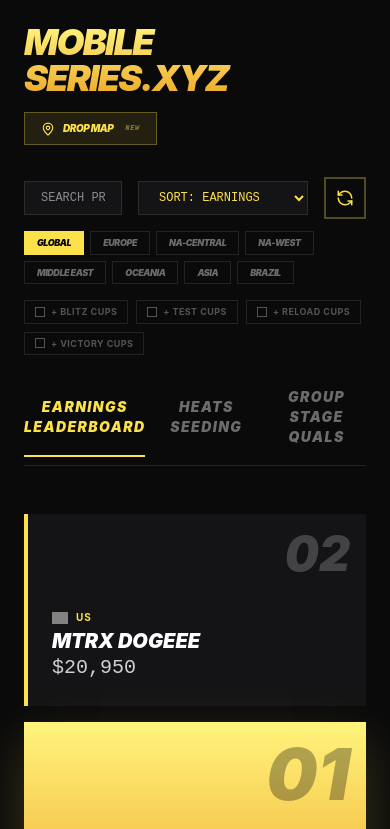
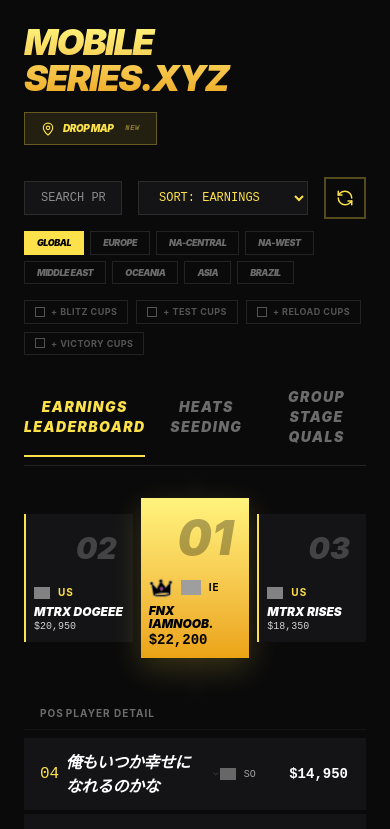
Before and after one commit to DogeminerCE/mobileseries, a React (Vite) app: page / in a window 390 px wide. Shown: the top 829 px of the page. Built offline with nearby package versions, Linux system fonts and the light colour scheme; grey boxes are pictures that could not be loaded.

Commit message:
feat: improve mobile UX for DropMap and Podium

```diff
--- a/src/App.tsx
+++ b/src/App.tsx
@@ -457,11 +457,11 @@ export default function App() {
                 {activeTab === 'leaderboard' ? (
                   <>
                 {/* Podium Top 3 */}
-                <div className="grid grid-cols-1 sm:grid-cols-3 gap-4 h-fit">
+                <div className="grid grid-cols-3 gap-2 sm:gap-4 h-fit">
                   {/* Rank 2 */}
                   {displayedPlayers[1] && (
-                    <div className="podium-card bg-[#141416] border-l-4 border-[#FCE14B] h-48 group hover:bg-[#1c1c1f] cursor-pointer" onClick={() => setExpandedPlayer(expandedPlayer === displayedPlayers[1].name ? null : displayedPlayers[1].name)}>
-                      <span className="podium-rank text-5xl">02</span>
+                    <div className="podium-card bg-[#141416] border-l-2 sm:border-l-4 border-[#FCE14B] h-32 sm:h-48 group hover:bg-[#1c1c1f] cursor-pointer p-2 sm:p-4" onClick={() => setExpandedPlayer(expandedPlayer === displayedPlayers[1].name ? null : displayedPlayers[1].name)}>
+                      <span className="podium-rank text-3xl sm:text-5xl">02</span>
                       <div className="flex items-center gap-2 mb-1">
                         {getClanIcon(displayedPlayers[1].name) && (
                           <ClanBadge clan={getClanIcon(displayedPlayers[1].name)!} className="w-5 h-auto object-contain" />
@@ -477,15 +477,15 @@ export default function App() {
                           {displayedPlayers[1].countryCode || 'GLOBAL'}
                         </div>
                       </div>
-                      <div className="text-xl font-black uppercase italic leading-tight break-words">{displayedPlayers[1].name}</div>
-                      <div className="text-xl font-mono opacity-80">${displayedPlayers[1].earningsUSD.toLocaleString()}</div>
+                      <div className="text-xs sm:text-xl font-black uppercase italic leading-tight break-words">{displayedPlayers[1].name}</div>
+                      <div className="text-[10px] sm:text-xl font-mono opacity-80">${displayedPlayers[1].earningsUSD.toLocaleString()}</div>
                     </div>
                   )}
 
                   {/* Rank 1 */}
                   {displayedPlayers[0] && (
-                    <div className="podium-card bg-gradient-to-b from-[#FFF47C] to-[#EBA311] text-black h-56 md:-mt-8 shadow-[0_20px_50px_rgba(252,225,75,0.2)] cursor-pointer" onClick={() => setExpandedPlayer(expandedPlayer === displayedPlayers[0].name ? null : displayedPlayers[0].name)}>
-                      <span className="podium-rank text-7xl opacity-30">01</span>
+                    <div className="podium-card bg-gradient-to-b from-[#FFF47C] to-[#EBA311] text-black h-40 sm:h-56 -mt-4 sm:-mt-8 shadow-[0_10px_30px_rgba(252,225,75,0.2)] sm:shadow-[0_20px_50px_rgba(252,225,75,0.2)] cursor-pointer p-2 sm:p-4" onClick={() => setExpandedPlayer(expandedPlayer === displayedPlayers[0].name ? null : displayedPlayers[0].name)}>
+                      <span className="podium-rank text-5xl sm:text-7xl opacity-30">01</span>
                       <div className="flex items-center gap-2 mb-1">
                         {getClanIcon(displayedPlayers[0].name) && (
                           <ClanBadge clan={getClanIcon(displayedPlayers[0].name)!} className="w-6 h-auto object-contain" />
@@ -501,15 +501,15 @@ export default function App() {
                           {displayedPlayers[0].countryCode || 'GLOBAL'}
                         </div>
                       </div>
-                      <div style={{ fontSize: 'clamp(1rem, 3.5vw, 2.25rem)', lineHeight: 1.1 }} className="font-black uppercase italic w-full break-words">{displayedPlayers[0].name}</div>
-                      <div className="text-2xl font-mono font-bold">${displayedPlayers[0].earningsUSD.toLocaleString()}</div>
+                      <div style={{ fontSize: 'clamp(0.75rem, 2.5vw, 2.25rem)', lineHeight: 1.1 }} className="font-black uppercase italic w-full break-words">{displayedPlayers[0].name}</div>
+                      <div className="text-sm sm:text-2xl font-mono font-bold">${displayedPlayers[0].earningsUSD.toLocaleString()}</div>
                     </div>
                   )}
 
                   {/* Rank 3 */}
                   {displayedPlayers[2] && (
-                    <div className="podium-card bg-[#141416] border-l-4 border-[#FCE14B] h-48 cursor-pointer" onClick={() => setExpandedPlayer(expandedPlayer === displayedPlayers[2].name ? null : displayedPlayers[2].name)}>
-                      <span className="podium-rank text-5xl">03</span>
+                    <div className="podium-card bg-[#141416] border-l-2 sm:border-l-4 border-[#FCE14B] h-32 sm:h-48 cursor-pointer p-2 sm:p-4" onClick={() => setExpandedPlayer(expandedPlayer === displayedPlayers[2].name ? null : displayedPlayers[2].name)}>
+                      <span className="podium-rank text-3xl sm:text-5xl">03</span>
                       <div className="flex items-center gap-2 mb-1">
                         {getClanIcon(displayedPlayers[2].name) && (
                           <ClanBadge clan={getClanIcon(displayedPlayers[2].name)!} className="w-5 h-auto object-contain" />
@@ -525,8 +525,8 @@ export default function App() {
                           {displayedPlayers[2].countryCode || 'GLOBAL'}
                         </div>
                       </div>
-                      <div className="text-xl font-black uppercase italic leading-tight break-words">{displayedPlayers[2].name}</div>
-                      <div className="text-xl font-mono opacity-80">${displayedPlayers[2].earningsUSD.toLocaleString()}</div>
+                      <div className="text-xs sm:text-xl font-black uppercase italic leading-tight break-words">{displayedPlayers[2].name}</div>
+                      <div className="text-[10px] sm:text-xl font-mono opacity-80">${displayedPlayers[2].earningsUSD.toLocaleString()}</div>
                     </div>
                   )}
                 </div>
--- a/src/DropMap.tsx
+++ b/src/DropMap.tsx
@@ -380,20 +380,40 @@ export default function DropMap() {
     setZoom(z => Math.min(Math.max(z + delta, 0.5), 4));
   }, []);
 
-  const handleMouseDown = useCallback((e: React.MouseEvent) => {
-    if (isDrawing) return;
+  const pointerStartRef = useRef<{ x: number, y: number, isPan: boolean } | null>(null);
+
+  const handlePointerDown = useCallback((e: React.PointerEvent) => {
     setIsPanning(true);
     setPanStart({ x: e.clientX - pan.x, y: e.clientY - pan.y });
-  }, [isDrawing, pan]);
+    pointerStartRef.current = { x: e.clientX, y: e.clientY, isPan: false };
 
-  const handleMouseMove = useCallback((e: React.MouseEvent) => {
+    // Capture pointer to track movements outside the element if needed
+    e.currentTarget.setPointerCapture(e.pointerId);
+  }, [pan]);
+
+  const handlePointerMove = useCallback((e: React.PointerEvent) => {
     if (!isPanning) return;
     setPan({ x: e.clientX - panStart.x, y: e.clientY - panStart.y });
+
+    if (pointerStartRef.current) {
+      const dx = e.clientX - pointerStartRef.current.x;
+      const dy = e.clientY - pointerStartRef.current.y;
+      // If moved more than 5px, it's a pan, not a click
+      if (Math.abs(dx) > 5 || Math.abs(dy) > 5) {
+        pointerStartRef.current.isPan = true;
+      }
+    }
   }, [isPanning, panStart]);
 
-  const handleMouseUp = useCallback(() => {
+  const handlePointerUp = useCallback((e: React.PointerEvent) => {
     setIsPanning(false);
-  }, []);
+
+    if (isDrawing && pointerStartRef.current && !pointerStartRef.current.isPan) {
+      // Cast the pointer event to mouse event for handleMapClick
+      handleMapClick(e as unknown as React.MouseEvent<HTMLDivElement>);
+    }
+    pointerStartRef.current = null;
+  }, [isDrawing, handleMapClick]);
 
   const mySpot = dropSpots.find(s => s.epicAccountId === user?.uid);
   const isAdmin = epicName.toLowerCase() === 'awakened 122';
@@ -595,12 +615,11 @@ export default function DropMap() {
           <div
             ref={mapContainerRef}
             className={`w-full h-full min-h-[500px] lg:min-h-0 ${isDrawing ? 'cursor-crosshair' : isPanning ? 'cursor-grabbing' : 'cursor-grab'}`}
-            onMouseDown={handleMouseDown}
-            onMouseMove={handleMouseMove}
-            onMouseUp={handleMouseUp}
-            onMouseLeave={handleMouseUp}
+            onPointerDown={handlePointerDown}
+            onPointerMove={handlePointerMove}
+            onPointerUp={handlePointerUp}
+            onPointerCancel={handlePointerUp}
             onWheel={handleWheel}
-            onClick={handleMapClick}
             style={{ touchAction: 'none' }}
           >
             <div
```
